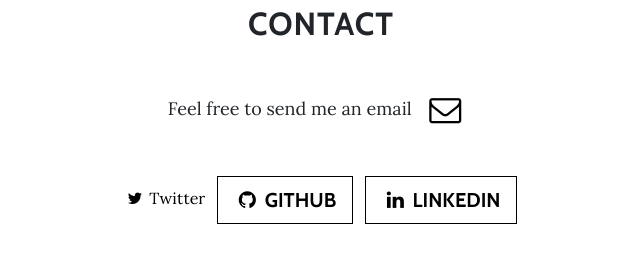
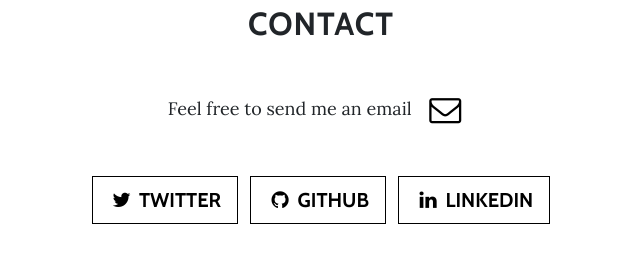
Before and after one commit to zavaleta-dev/portfolio, a plain HTML site: page index.html in a window 1280 px wide. Shown: the part 2343-2604 px from the top of the page, without its empty margins (304-944 px from the left). Drawn offline with nearby package versions, Linux system fonts and the light colour scheme.

Commit message:
Update index.html

```diff
--- a/index.html
+++ b/index.html
@@ -120,7 +120,7 @@
             </p>
             <ul class="list-inline banner-social-buttons">
               <li class="list-inline-item">
-                <a href="https://twitter.com/DevZavaleta">
+                <a href="https://twitter.com/DevZavaleta" class="btn btn-default btn-lg">
                   <i class="fa fa-twitter fa-fw"></i>
                   <span class="network-name">Twitter</span>
                 </a>
```
